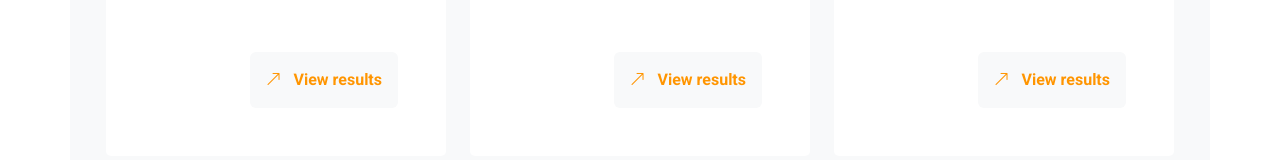
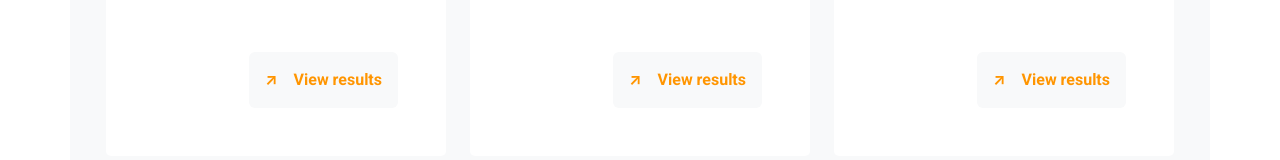
Before and after one commit to vercchy/EduAI, a React (Create React App) app in the folder frontend/: page /taken-tests in a window 1280 px wide. Shown: the part 457-617 px from the top of the page. Built offline with nearby package versions, Linux system fonts and the light colour scheme.

Commit message:
arrow change

```diff
--- a/frontend/src/components/TakenTests/TakenTestCard.js
+++ b/frontend/src/components/TakenTests/TakenTestCard.js
@@ -13,8 +13,8 @@ function UpcomingTestCard({ index, id, title, description }) {
                 <div className="card-footer bg-white border-0 d-flex align-items-center text-muted p-5">
                     <span className="primary-color bg-light rounded p-3 ms-auto fw-bold">
                         <a href={`test/${id}/results`} className="text-reset text-decoration-none">
-                            <i className="bi bi-arrow-up-right me-2"></i>
-                            <span> View results</span>
+                            <span className="me-3">↗</span>
+                            View results
                         </a>
                     </span>
                 </div>
```
